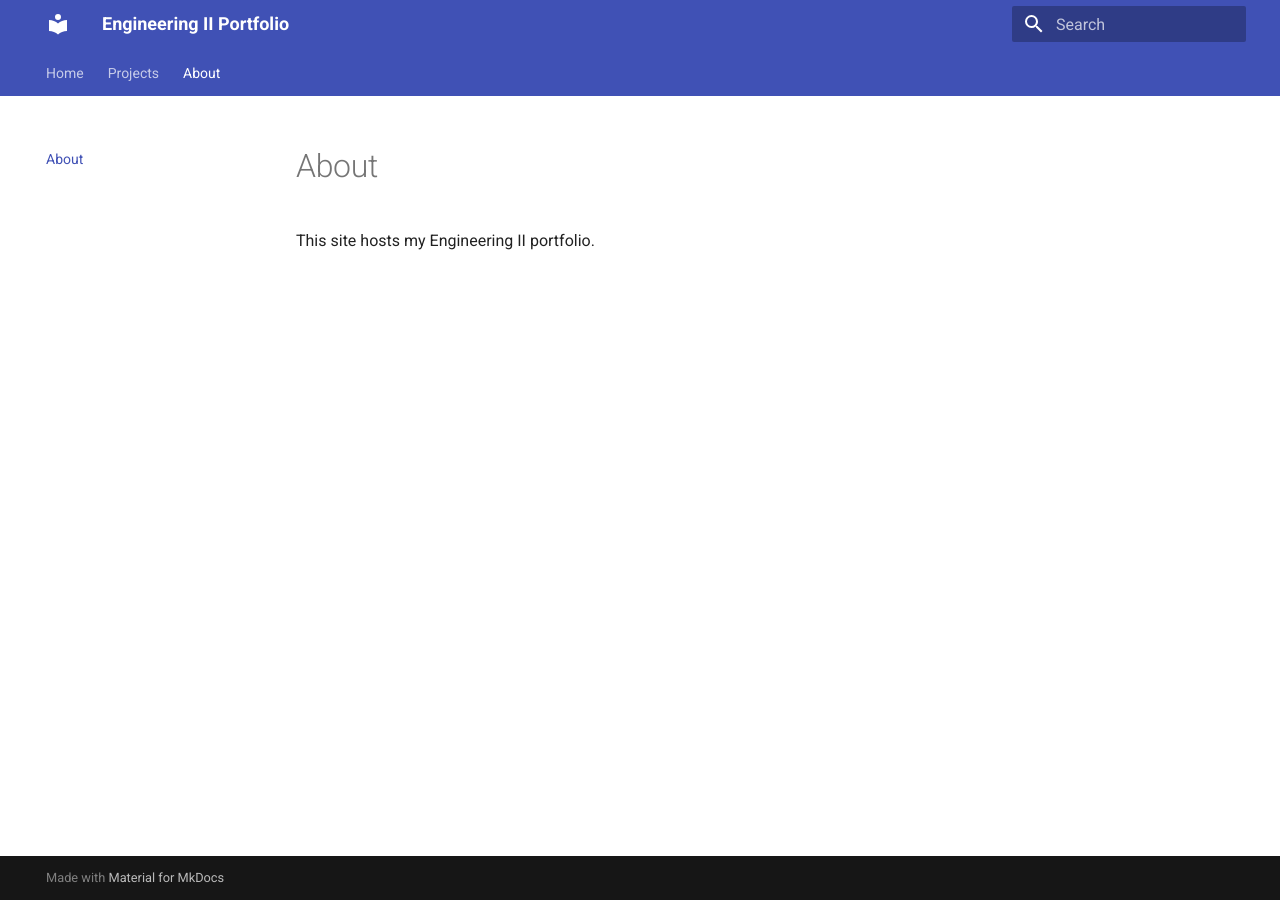
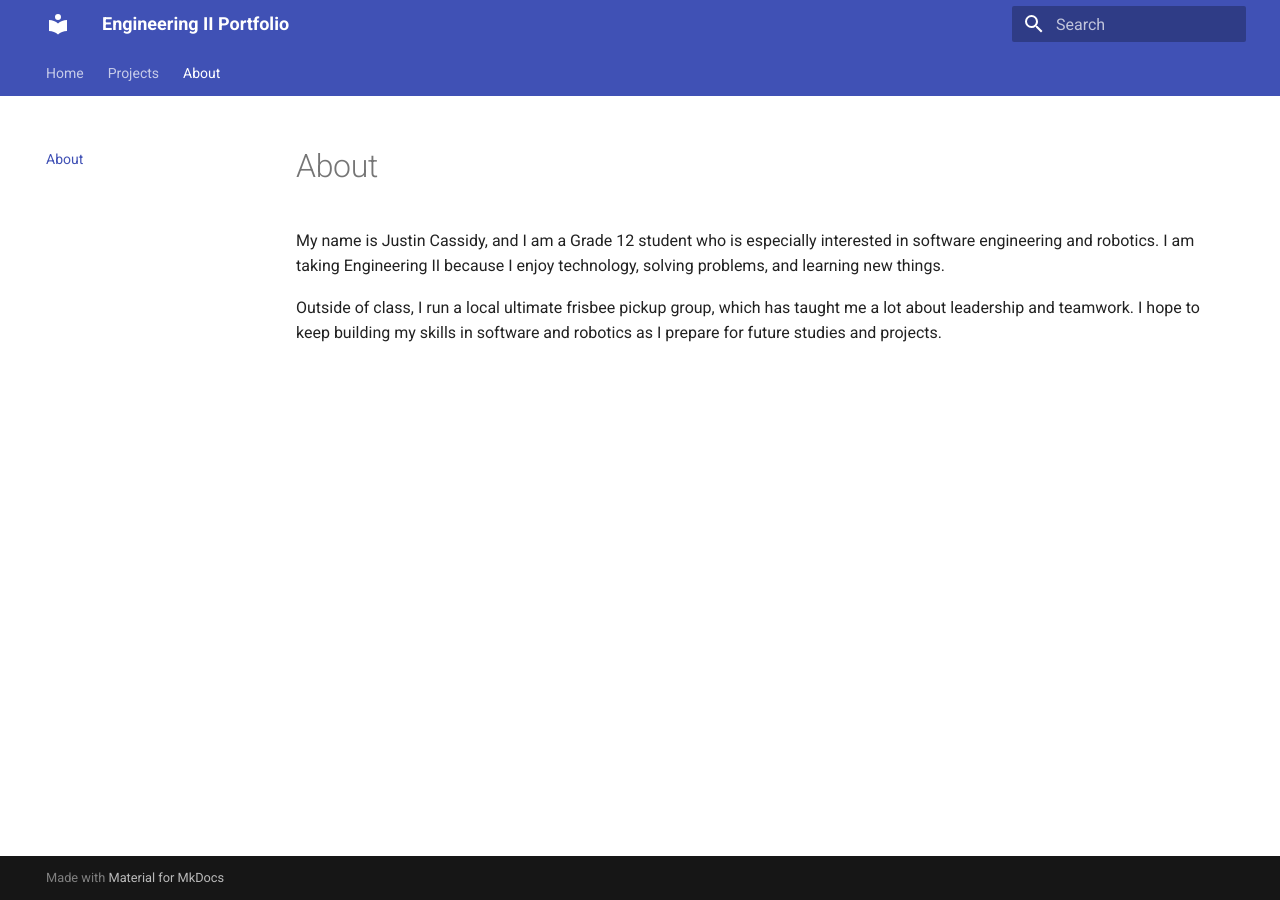
Before and after one commit to Justin-Lemonade/eng2_portfolio, an MkDocs documentation site: the page built from docs/about.md, in a window 1280 px wide. Built offline with MkDocs 1.6.1 and Material for MkDocs 9.7.7, drawn with Linux system fonts in a browser that asks for light colours.

Commit message:
About page update

```diff
--- a/docs/about.md
+++ b/docs/about.md
@@ -1,3 +1,4 @@
 # About
+My name is Justin Cassidy, and I am a Grade 12 student who is especially interested in software engineering and robotics. I am taking Engineering II because I enjoy technology, solving problems, and learning new things.
 
-This site hosts my Engineering II portfolio.
+Outside of class, I run a local ultimate frisbee pickup group, which has taught me a lot about leadership and teamwork. I hope to keep building my skills in software and robotics as I prepare for future studies and projects.
```
Also changed, not shown: 1 other file.
